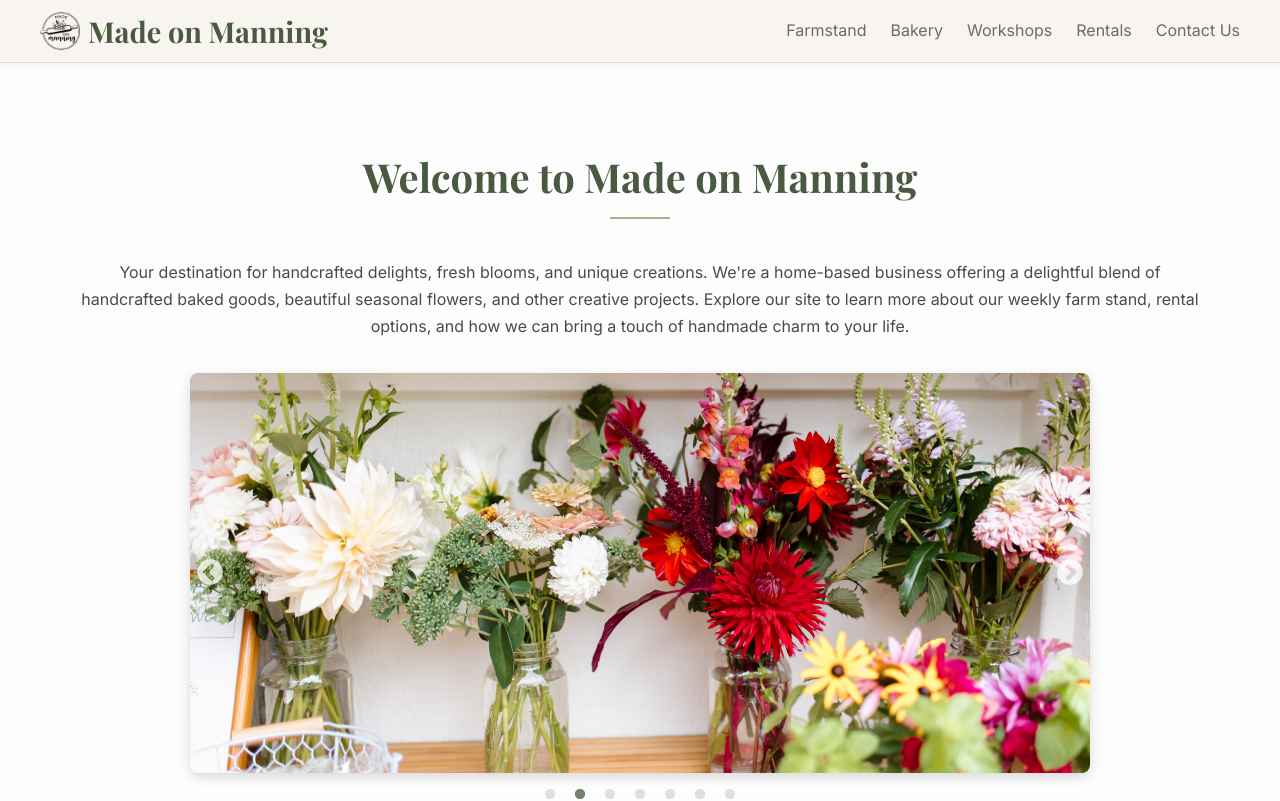
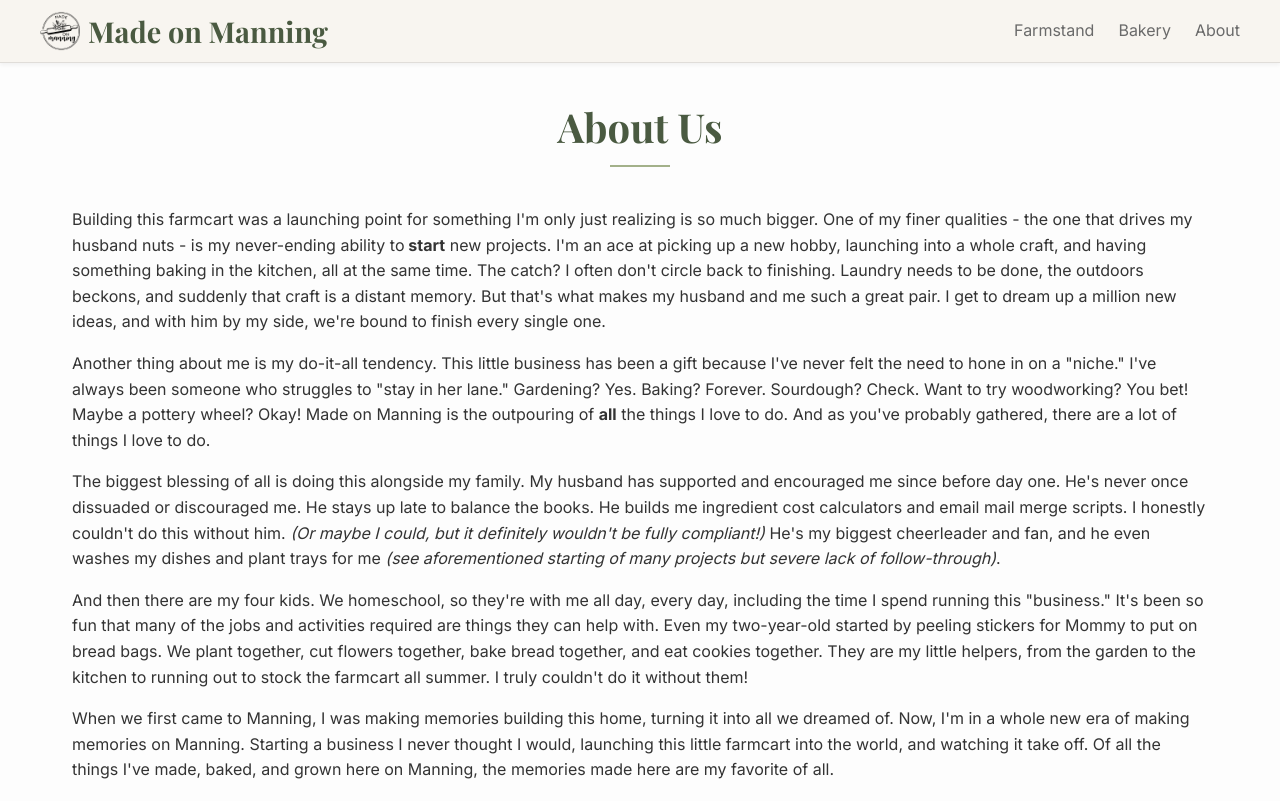
Before and after one commit to madeonmanning/madeonmanning.github.io, a React (Vite) app: page /about in a window 1280 px wide. Shown: the top 801 px of the page. Built offline with nearby package versions, Linux system fonts and the light colour scheme; a web font is replaced by a local one.

Commit message:
add about page

```diff
--- a/src/App.jsx
+++ b/src/App.jsx
@@ -7,6 +7,7 @@ import Bakery from './pages/Bakery';
 import Workshops from './pages/Workshops';
 import Rentals from './pages/Rentals';
 import ContactUs from './pages/ContactUs';
+import About from './pages/About';
 
 import './App.css'; // You can keep this for general app-wide styles
 
@@ -38,6 +39,7 @@ function App() {
           <Route path="/bakery" element={<Bakery />} />
           <Route path="/workshops" element={<Workshops />} />
           <Route path="/rentals" element={<Rentals />} />
+          <Route path="/about" element={<About />} />
           <Route path="/contact" element={<ContactUs />} />
           {/* Add a fallback for unmatched routes */}
           <Route path="*" element={<Home />} />
--- a/src/components/Layout.jsx
+++ b/src/components/Layout.jsx
@@ -15,9 +15,9 @@ function Layout({ children }) {
             <ul>
               <li><Link to="/farmstand">Farmstand</Link></li>
               <li><Link to="/bakery">Bakery</Link></li>
-              <li><Link to="/workshops">Workshops</Link></li>
-              <li><Link to="/rentals">Rentals</Link></li>
-              <li><Link to="/contact">Contact Us</Link></li>
+              {/*<li><Link to="/workshops">Workshops</Link></li>
+              <li><Link to="/rentals">Rentals</Link></li>*/}
+              <li><Link to="/about">About</Link></li>
             </ul>
           </nav>
         </div>
--- /dev/null
+++ b/src/pages/About.jsx
@@ -0,0 +1,62 @@
+import React from 'react';
+//import './About.css';
+import './PageDefaults.css';
+
+
+const About = () => {
+  return (
+    <div className="about-container page-defaults">
+      <h1 className="page-title">About Us</h1>
+      <div className="about-content">
+        <div className="about-text">
+          <p>
+            Building this farmcart was a launching point for something I'm only just realizing is so much bigger.
+            One of my finer qualities - the one that drives my husband nuts - is my never-ending ability to
+            <b> start</b> new projects. I'm an ace at picking up a new hobby, launching into a whole craft, and having something
+            baking in the kitchen, all at the same time. The catch? I often don't circle back to finishing. Laundry
+            needs to be done, the outdoors beckons, and suddenly that craft is a distant memory. But that's what
+            makes my husband and me such a great pair. I get to dream up a million new ideas, and with him by my
+            side, we're bound to finish every single one.
+          </p>
+          <p>
+            Another thing about me is my do-it-all tendency. This little business has been a gift because I've never
+            felt the need to hone in on a "niche." I've always been someone who struggles to "stay in her lane."
+            Gardening? Yes. Baking? Forever. Sourdough? Check. Want to try woodworking? You bet! Maybe a pottery wheel?
+            Okay! Made on Manning is the outpouring of <b>all</b> the things I love to do. And as you've probably gathered,
+            there are a lot of things I love to do.
+          </p>
+          <p>
+            The biggest blessing of all is doing this alongside my family. My husband has supported and encouraged me
+            since before day one. He's never once dissuaded or discouraged me. He stays up late to balance the books.
+            He builds me ingredient cost calculators and email mail merge scripts. I honestly couldn't do this without
+            him. <i>(Or maybe I could, but it definitely wouldn't be fully compliant!)</i> He's my biggest cheerleader and fan, and he
+            even washes my dishes and plant trays for me <i>(see aforementioned starting of many projects but severe lack
+            of follow-through)</i>.
+          </p>
+          <p>
+            And then there are my four kids. We homeschool, so they're with me all day, every day, including the time
+            I spend running this "business." It's been so fun that many of the jobs and activities required are things
+            they can help with. Even my two-year-old started by peeling stickers for Mommy to put on bread bags. We plant
+            together, cut flowers together, bake bread together, and eat cookies together. They are my little helpers,
+            from the garden to the kitchen to running out to stock the farmcart all summer. I truly couldn't do it without
+            them!
+          </p>
+          <p>
+            When we first came to Manning, I was making memories building this home, turning it into all we dreamed of.
+            Now, I'm in a whole new era of making memories on Manning. Starting a business I never thought I would,
+            launching this little farmcart into the world, and watching it take off. Of all the things I've made, baked,
+            and grown here on Manning, the memories made here are my favorite of all.
+          </p>
+          <p>
+            With love, <b>Sarah</b>
+          </p>
+        </div>
+        <div>
+          <img src="/about-us.jpg" alt="About Made on Manning" className="hero-image" />
+        </div>
+      </div>
+    </div>
+  );
+};
+
+export default About;
```
Also changed, not shown: public/about-us.jpg (added).
